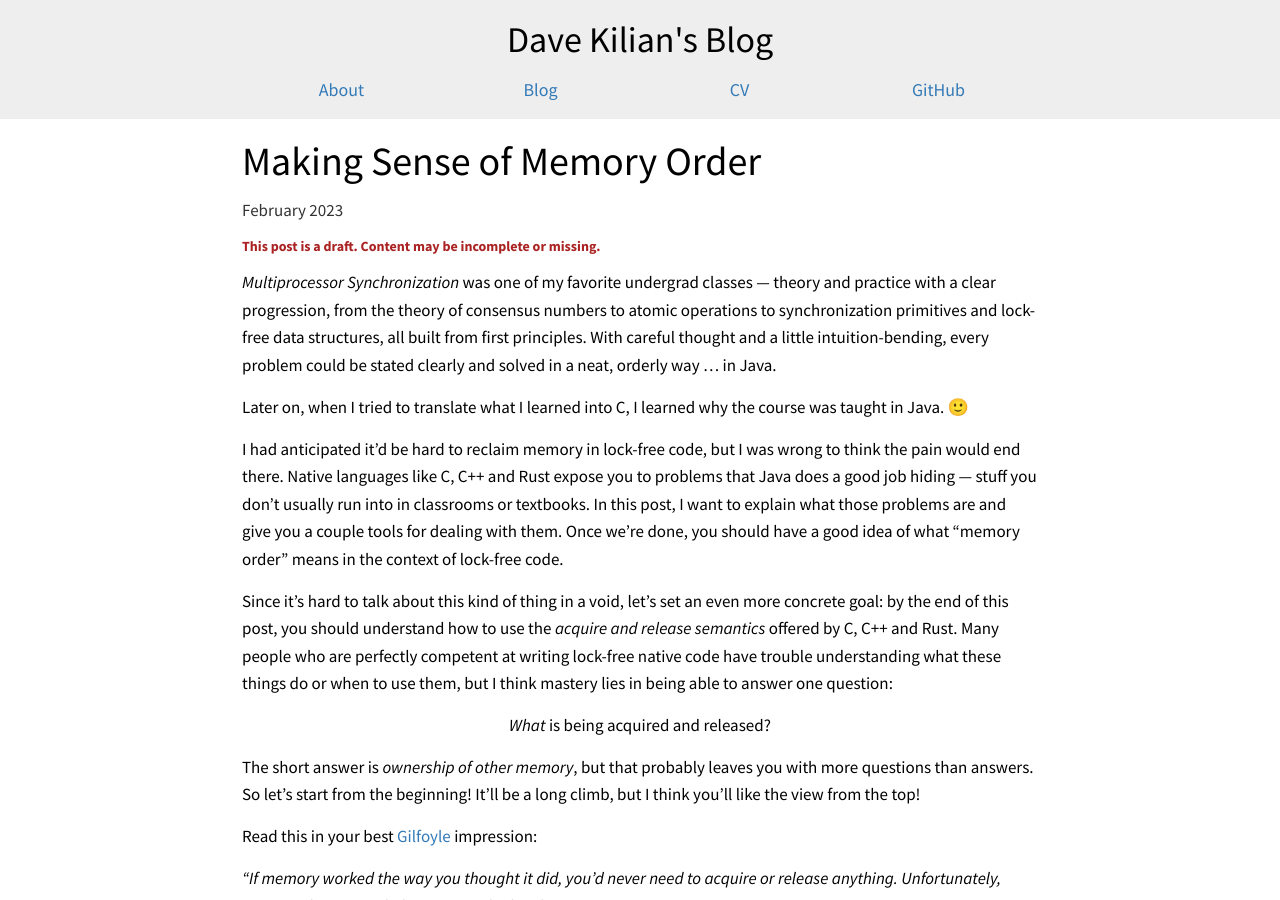
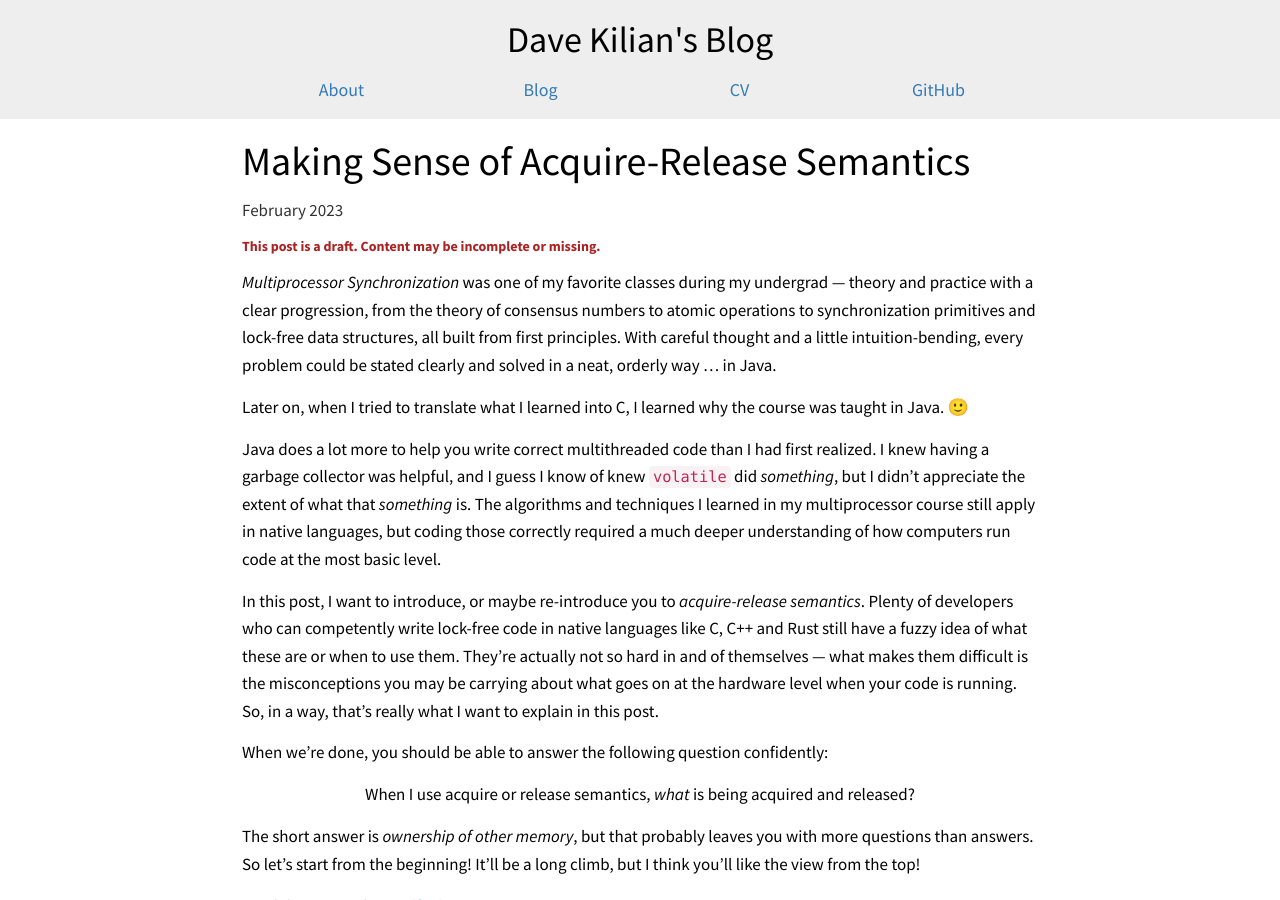
Before and after one commit to davekilian/davekilian.github.com, a Jekyll site: the page built from _posts/2023-02-15-acquire-release.markdown, in a window 1280 px wide and 900 px high. Built offline with Jekyll 4.4.1, drawn with Linux system fonts in a browser that asks for light colours; nearby versions of some CDN libraries; formulas are drawn with MathJax 3.

Commit message:
Go back to the old concept of a single post

```diff
--- a/_posts/2023-02-14-memory-order.markdown
+++ b/_posts/2023-02-15-acquire-release.markdown
@@ -1,19 +1,21 @@
 ---
 layout: post
-title: Making Sense of Memory Order
+title: Making Sense of Acquire-Release Semantics
 author: Dave
 draft: true
 ---
 
-*Multiprocessor Synchronization* was one of my favorite undergrad classes &mdash; theory and practice with a clear progression, from the theory of consensus numbers to atomic operations to synchronization primitives and lock-free data structures, all built from first principles. With careful thought and a little intuition-bending, every problem could be stated clearly and solved in a neat, orderly way ... in Java.
+*Multiprocessor Synchronization* was one of my favorite classes during my undergrad &mdash; theory and practice with a clear progression, from the theory of consensus numbers to atomic operations to synchronization primitives and lock-free data structures, all built from first principles. With careful thought and a little intuition-bending, every problem could be stated clearly and solved in a neat, orderly way ... in Java.
 
 Later on, when I tried to translate what I learned into C, I learned why the course was taught in Java. 🙂
 
-I had anticipated it'd be hard to reclaim memory in lock-free code, but I was wrong to think the pain would end there. Native languages like C, C++ and Rust expose you to problems that Java does a good job hiding &mdash; stuff you don't usually run into in classrooms or textbooks. In this post, I want to explain what those problems are and give you a couple tools for dealing with them. Once we're done, you should have a good idea of what "memory order" means in the context of lock-free code.
+Java does a lot more to help you write correct multithreaded code than I had first realized. I knew having a garbage collector was helpful, and I guess I know of knew `volatile` did *something*, but I didn't appreciate the extent of what that *something* is. The algorithms and techniques I learned in my multiprocessor course still apply in native languages, but coding those correctly required a much deeper understanding of how computers run code at the most basic level.
 
-Since it's hard to talk about this kind of thing in a void, let's set an even more concrete goal: by the end of this post, you should understand how to use the *acquire and release semantics* offered by C, C++ and Rust. Many people who are perfectly competent at writing lock-free native code have trouble understanding what these things do or when to use them, but I think mastery lies in being able to answer one question:
+In this post, I want to introduce, or maybe re-introduce you to *acquire-release semantics*. Plenty of developers who can competently write lock-free code in native languages like C, C++ and Rust still have a fuzzy idea of what these are or when to use them. They're actually not so hard in and of themselves &mdash; what makes them difficult is the misconceptions you may be carrying about what goes on at the hardware level when your code is running. So, in a way, that's really what I want to explain in this post.
 
-<center><i>What</i> is being acquired and released?</center>
+When we're done, you should be able to answer the following question confidently:
+
+<center>When I use acquire or release semantics, <i>what</i> is being acquired and released?</center>
 
 The short answer is *ownership of other memory*, but that probably leaves you with more questions than answers. So let's start from the beginning! It'll be a long climb, but I think you'll like the view from the top!
 
```
